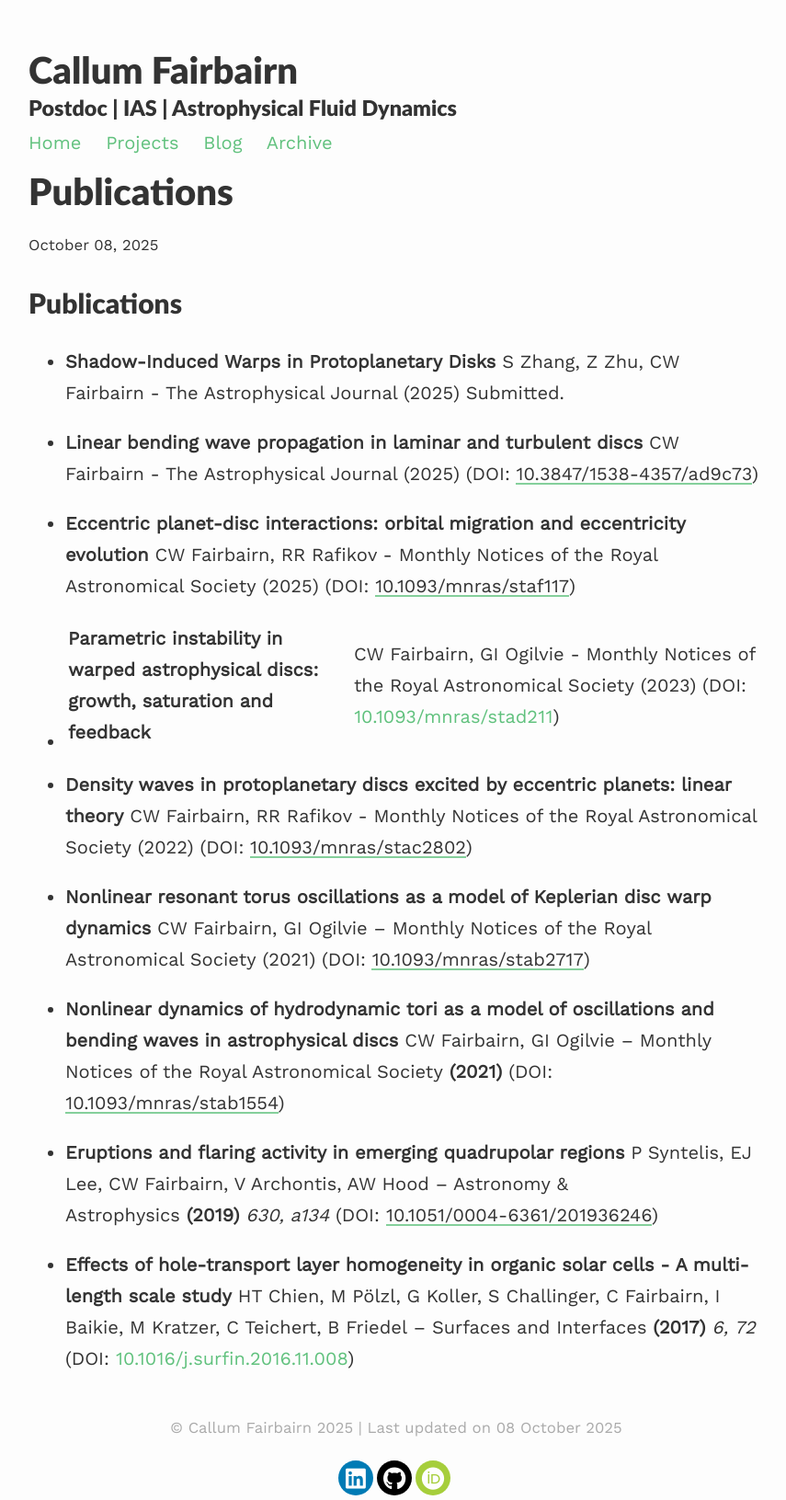
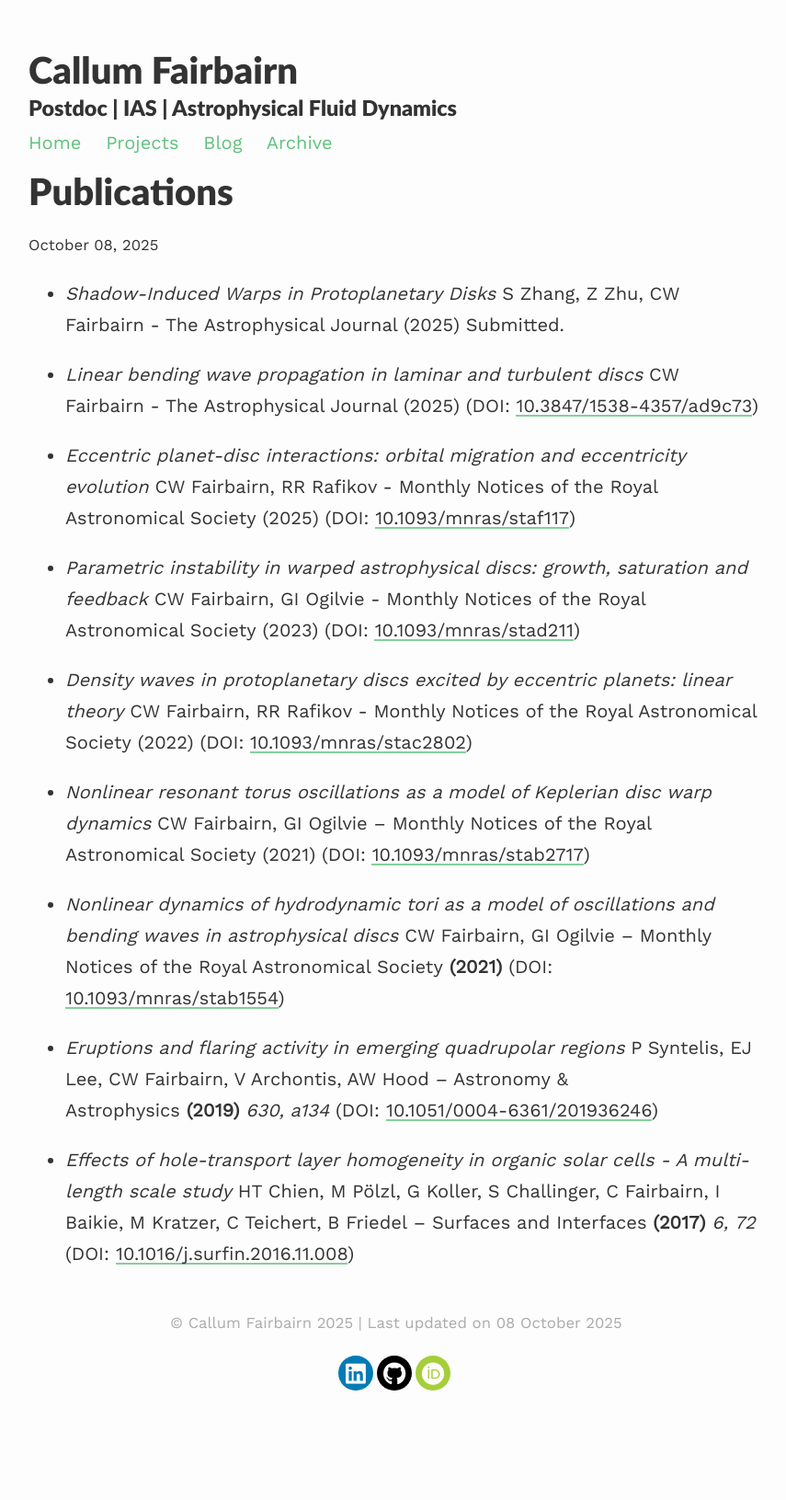
Before and after one commit to callumf8/callumf8.github.io, a Jekyll site: the page built from _projects/publications.md, in a window 1280 px wide. Shown: the whole page at 92% size, without its empty margins (209-1064 px from the left). Built offline with Jekyll 4.4.1, drawn with Linux system fonts in a browser that asks for light colours; after the commit the page ends 1517 px from its top, so only the background shows below that.

Commit message:
Update publications.

```diff
--- a/_projects/publications.md
+++ b/_projects/publications.md
@@ -4,23 +4,20 @@ title: Publications
 description: A list of my published articles.
 ---
 
-Publications
-------------
+*   *Shadow-Induced Warps in Protoplanetary Disks*  S Zhang, Z Zhu, CW Fairbairn - The Astrophysical Journal (2025) Submitted.
 
-*   **Shadow-Induced Warps in Protoplanetary Disks**  S Zhang, Z Zhu, CW Fairbairn - The Astrophysical Journal (2025) Submitted.
+*   *Linear bending wave propagation in laminar and turbulent discs*  CW Fairbairn - The Astrophysical Journal (2025) (DOI: [10.3847/1538-4357/ad9c73](https://doi.org/10.3847/1538-4357/ad9c73))
 
-*   **Linear bending wave propagation in laminar and turbulent discs**  CW Fairbairn - The Astrophysical Journal (2025) (DOI: [10.3847/1538-4357/ad9c73](https://doi.org/10.3847/1538-4357/ad9c73))
+*   *Eccentric planet-disc interactions: orbital migration and eccentricity evolution* CW Fairbairn, RR Rafikov - Monthly Notices of the Royal Astronomical Society (2025) (DOI: [10.1093/mnras/staf117](https://doi.org/10.1093/mnras/staf117))
 
-*   **Eccentric planet-disc interactions: orbital migration and eccentricity evolution** CW Fairbairn, RR Rafikov - Monthly Notices of the Royal Astronomical Society (2025) (DOI: [10.1093/mnras/staf117](https://doi.org/10.1093/mnras/staf117))
+*   *Parametric instability in warped astrophysical discs: growth, saturation and feedback* CW Fairbairn, GI Ogilvie - Monthly Notices of the Royal Astronomical Society (2023) (DOI: [10.1093/mnras/stad211](https://doi.org/10.1093/mnras/stad211))
 
-*   **Parametric instability in warped astrophysical discs: growth, saturation and feedback** | CW Fairbairn, GI Ogilvie - Monthly Notices of the Royal Astronomical Society (2023) (DOI: [10.1093/mnras/stad211](https://doi.org/10.1093/mnras/stad211))
+*   *Density waves in protoplanetary discs excited by eccentric planets: linear theory* CW Fairbairn, RR Rafikov - Monthly Notices of the Royal Astronomical Society (2022) (DOI: [10.1093/mnras/stac2802](https://doi.org/10.1093/mnras/stac2802))
 
-*   **Density waves in protoplanetary discs excited by eccentric planets: linear theory** CW Fairbairn, RR Rafikov - Monthly Notices of the Royal Astronomical Society (2022) (DOI: [10.1093/mnras/stac2802](https://doi.org/10.1093/mnras/stac2802))
+*   *Nonlinear resonant torus oscillations as a model of Keplerian disc warp dynamics* CW Fairbairn, GI Ogilvie – Monthly Notices of the Royal Astronomical Society (2021) (DOI: [10.1093/mnras/stab2717](https://doi.org/10.1093/mnras/stab2717))
 
-*   **Nonlinear resonant torus oscillations as a model of Keplerian disc warp dynamics** CW Fairbairn, GI Ogilvie – Monthly Notices of the Royal Astronomical Society (2021) (DOI: [10.1093/mnras/stab2717](https://doi.org/10.1093/mnras/stab2717))
+*   *Nonlinear dynamics of hydrodynamic tori as a model of oscillations and bending waves in astrophysical discs* CW Fairbairn, GI Ogilvie – Monthly Notices of the Royal Astronomical Society **(2021)** (DOI: [10.1093/mnras/stab1554](https://doi.org/10.1093/mnras/stab1554))
 
-*   **Nonlinear dynamics of hydrodynamic tori as a model of oscillations and bending waves in astrophysical discs** CW Fairbairn, GI Ogilvie – Monthly Notices of the Royal Astronomical Society **(2021)** (DOI: [10.1093/mnras/stab1554](https://doi.org/10.1093/mnras/stab1554))
+*   *Eruptions and flaring activity in emerging quadrupolar regions* P Syntelis, EJ Lee, CW Fairbairn, V Archontis, AW Hood – Astronomy & Astrophysics **(2019)** *630, a134* (DOI: [10.1051/0004-6361/201936246](http://dx.doi.org/10.1051/0004-6361/201936246))
 
-*   **Eruptions and flaring activity in emerging quadrupolar regions** P Syntelis, EJ Lee, CW Fairbairn, V Archontis, AW Hood – Astronomy & Astrophysics **(2019)** *630, a134* (DOI: [10.1051/0004-6361/201936246](http://dx.doi.org/10.1051/0004-6361/201936246))
-
-*   **Effects of hole-transport layer homogeneity in organic solar cells - A multi-length scale study**   HT Chien, M Pölzl, G Koller, S Challinger, C Fairbairn, I Baikie, M Kratzer, C Teichert, B Friedel – Surfaces and Interfaces **(2017)** *6, 72* (DOI: [10.1016/j.surfin.2016.11.008](http://dx.doi.org/10.1016/j.surfin.2016.11.008))
+*   *Effects of hole-transport layer homogeneity in organic solar cells - A multi-length scale study*   HT Chien, M Pölzl, G Koller, S Challinger, C Fairbairn, I Baikie, M Kratzer, C Teichert, B Friedel – Surfaces and Interfaces **(2017)** *6, 72* (DOI: [10.1016/j.surfin.2016.11.008](http://dx.doi.org/10.1016/j.surfin.2016.11.008))
```
